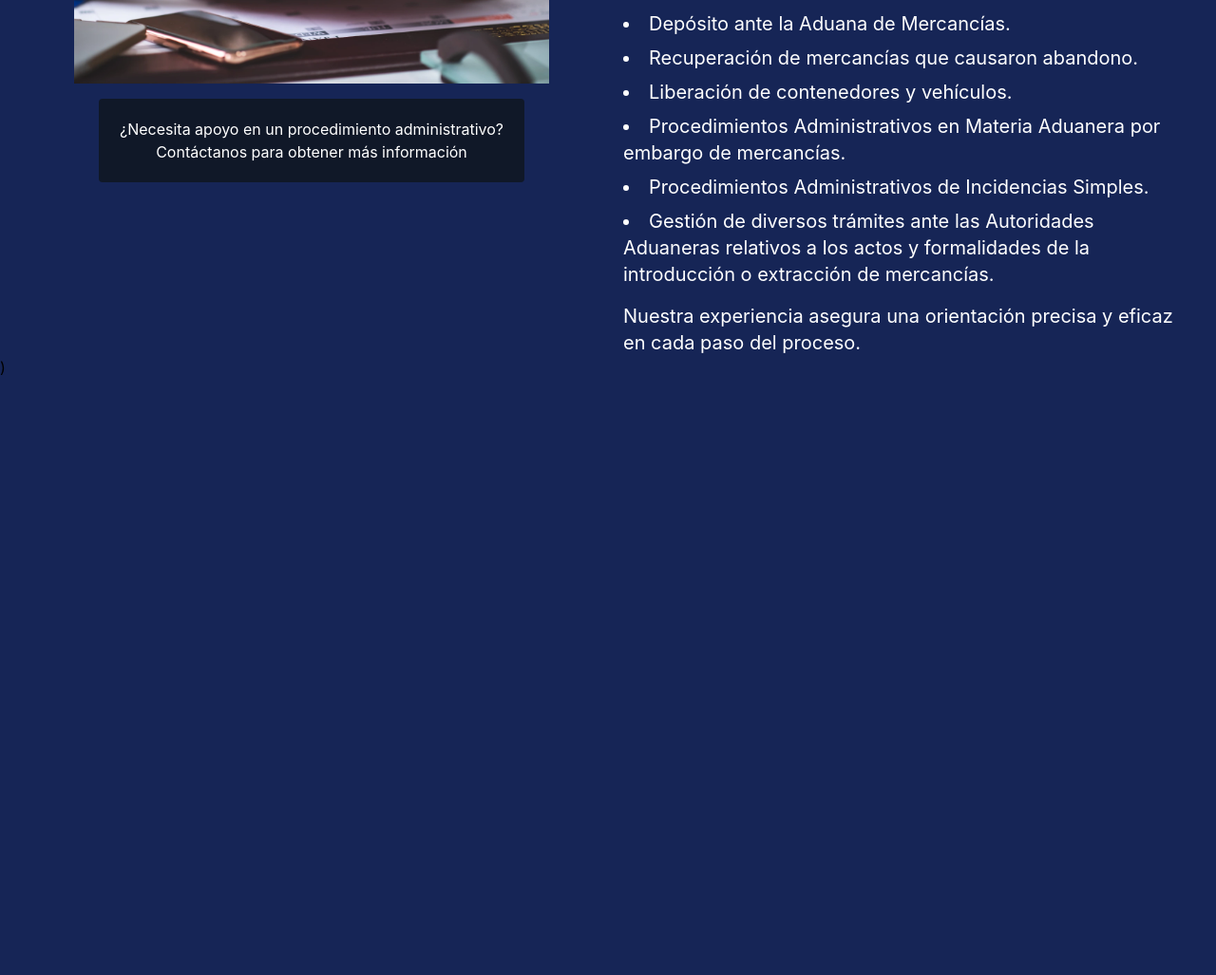
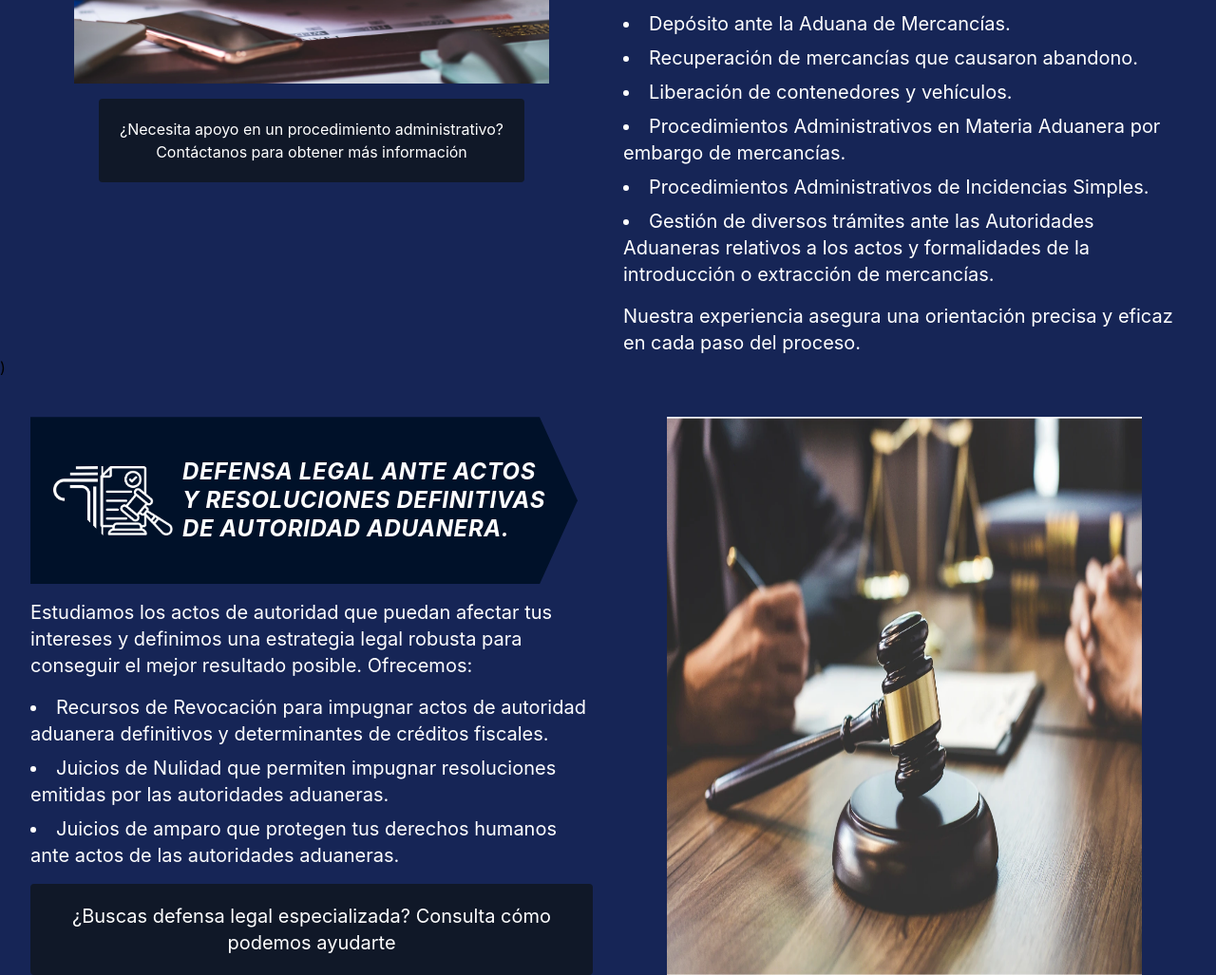
Before and after one commit to Darkk3n/CustomsConsultancyV2, an Astro site: page / in a window 1280 px wide. Shown: the part 3863-4890 px from the top of the page at 95% size. Before the commit the page ends 4262 px from the top, so only its background shows below. Built offline with nearby package versions, Linux system fonts and the light colour scheme; Astro itself is replaced by a stand-in of ours.

Commit message:
Implemented Legal Defense

```diff
--- a/src/pages/index.astro
+++ b/src/pages/index.astro
@@ -4,6 +4,7 @@ import AllServices from "@/views/AllServices.astro";
 import Header from "@/views/Header.astro";
 import Intro from "@/views/Intro.astro";
 import LegalAdvisory from "@/views/LegalAdvisory.astro";
+import LegalDefense from "@/views/LegalDefense.astro";
 import Management from "@/views/Management.astro";
 import Profile from "@/views/Profile.astro";
 ---
@@ -15,4 +16,5 @@ import Profile from "@/views/Profile.astro";
 	<AllServices />
 	<LegalAdvisory />
 	<Management />
+	<LegalDefense />
 </Layout>
--- /dev/null
+++ b/src/views/LegalDefense.astro
@@ -0,0 +1,50 @@
+---
+import ArrowContainer from "@/components/ArrowContainer.astro";
+import SectionContainer from "@/components/SectionContainer.astro";
+import { Image } from "astro:assets";
+---
+
+<SectionContainer split className="text-white">
+	<section class="w-full md:w-1/2 space-y-4 text-sm sm:text-base md:text-xl">
+		<ArrowContainer
+			text="Defensa legal ante actos y resoluciones definitivas de autoridad aduanera."
+			icon="LegalDefenseIndividualIcon"
+		/>
+		<p>
+			Estudiamos los actos de autoridad que puedan afectar tus intereses y
+			definimos una estrategia legal robusta para conseguir el mejor resultado
+			posible. Ofrecemos:
+		</p>
+		<ul class="list-disc list-inside space-y-2 text-left">
+			<li>
+				Recursos de Revocación para impugnar actos de autoridad aduanera
+				definitivos y determinantes de créditos fiscales.
+			</li>
+			<li>
+				Juicios de Nulidad que permiten impugnar resoluciones emitidas por las
+				autoridades aduaneras.
+			</li>
+			<li>
+				Juicios de amparo que protegen tus derechos humanos ante actos de las
+				autoridades aduaneras.
+			</li>
+		</ul>
+		<div class="bg-gray-900 rounded text-center">
+			<a
+				href="https://wa.me/5212294639014"
+				target="_blank"
+				class="block p-4 md:p-5 hover:bg-gray-800 transition"
+			>
+				¿Buscas defensa legal especializada? Consulta cómo podemos ayudarte
+			</a>
+		</div>
+	</section>
+	<section class="w-full md:w-1/2 flex justify-center">
+		<Image
+			src="/LegalDefense.webp"
+			alt="defensa legal"
+			height={500}
+			width={500}
+		/>
+	</section>
+</SectionContainer>
```
